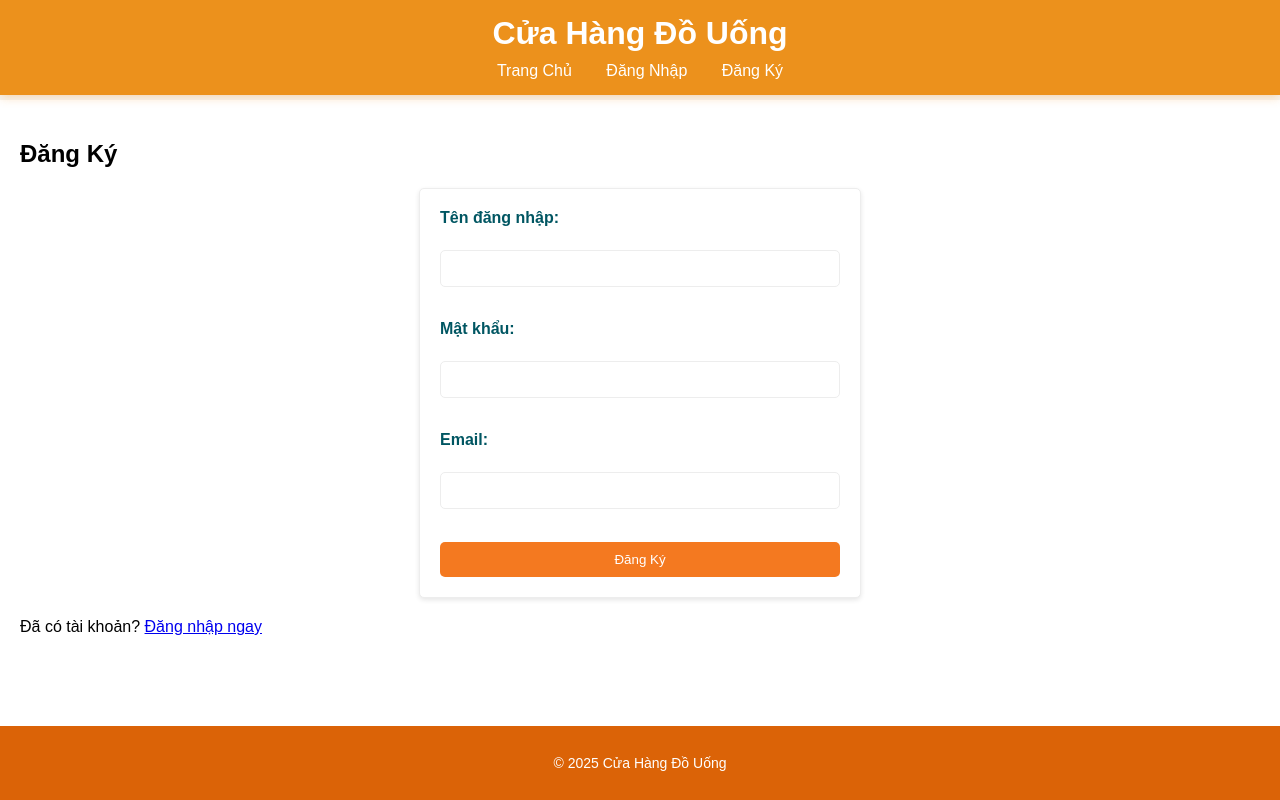
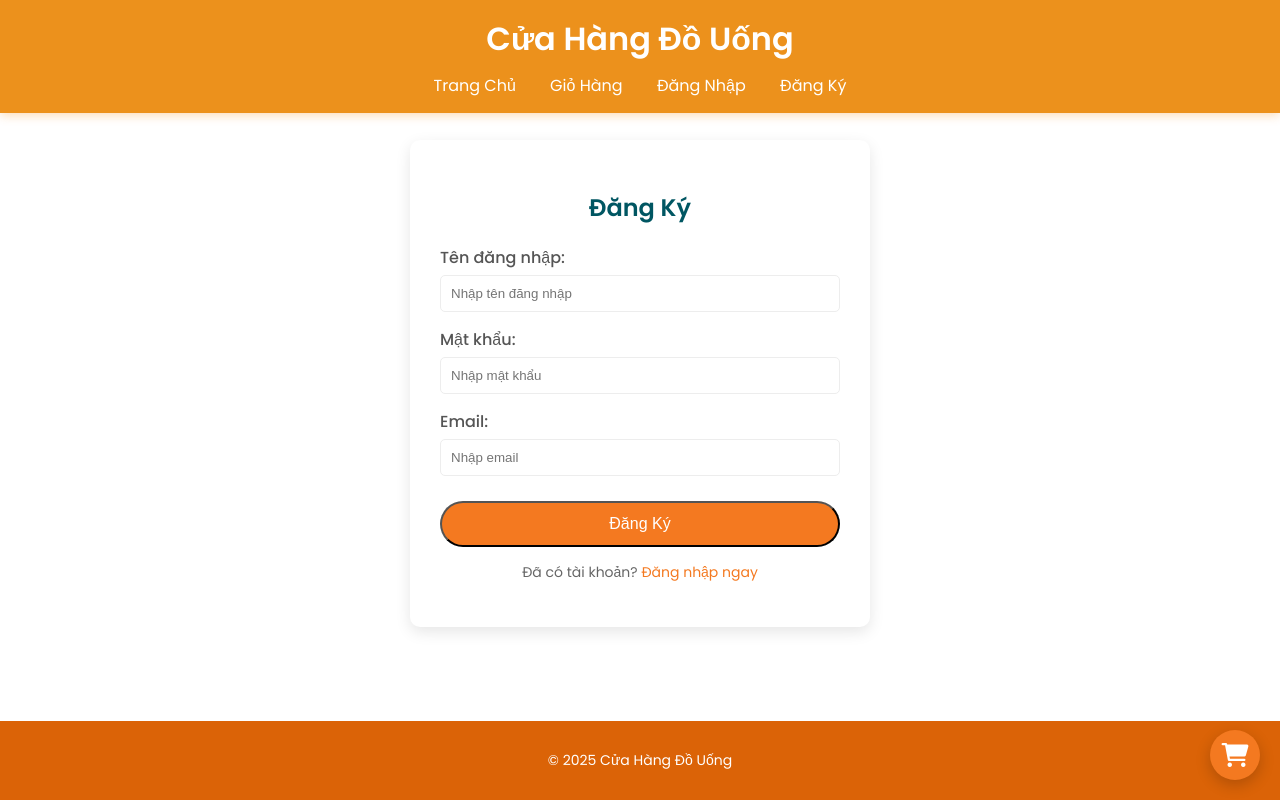
Before and after one commit to nguyenkhanhbh01989/Web_BeverageShop, a PHP site: page /register.php in a window 1280 px wide. Run offline with PHP 8.4, Linux system fonts and the light colour scheme.

Commit message:
cai tien ui/ux login/register

```diff
--- a/assets/css/style.css
+++ b/assets/css/style.css
@@ -258,64 +258,82 @@
 
 /* === Trang Đăng Nhập/Đăng Ký (login.php, register.php) === */
 
-form {
+.auth-container {
     max-width: 400px;
     margin: 20px auto;
-    padding: 20px;
+    padding: 30px;
     background-color: #FFFFFF;
-    border: 1px solid #EDEDED;
-    border-radius: 5px;
-    box-shadow: 0 2px 5px rgba(0, 0, 0, 0.1);
+    border-radius: 10px;
+    box-shadow: 0 5px 15px rgba(0, 0, 0, 0.1);
+    text-align: center;
 }
 
-label {
-    display: block;
-    margin-bottom: 5px;
-    font-weight: bold;
+.auth-container h2 {
     color: #005662;
-    /* Xanh đậm cho nhãn */
+    font-size: 24px;
+    margin-bottom: 20px;
+    font-weight: 600;
 }
 
-input[type="text"],
-input[type="password"],
-input[type="email"] {
+.auth-form label {
+    display: block;
+    text-align: left;
+    margin-bottom: 15px;
+    color: #555;
+    font-weight: 500;
+}
+
+.auth-form input[type="text"],
+.auth-form input[type="password"],
+.auth-form input[type="email"] {
     width: 100%;
     padding: 10px;
-    margin-bottom: 15px;
+    margin-top: 5px;
     border: 1px solid #EDEDED;
     border-radius: 5px;
     box-sizing: border-box;
+    transition: border-color 0.3s ease, box-shadow 0.3s ease;
 }
 
-input[type="text"]:focus,
-input[type="password"]:focus,
-input[type="email"]:focus {
+.auth-form input[type="text"]:focus,
+.auth-form input[type="password"]:focus,
+.auth-form input[type="email"]:focus {
     border-color: #F47920;
+    box-shadow: 0 0 5px rgba(244, 121, 32, 0.5);
     outline: none;
-    box-shadow: 0 0 5px rgba(244, 121, 32, 0.5);
 }
 
-button {
-    background-color: #F47920;
-    color: #FFFFFF;
-    padding: 10px 15px;
-    border: none;
-    border-radius: 5px;
-    cursor: pointer;
+.auth-form .btn-primary {
+    padding: 12px 25px;
+    border-radius: 25px;
+    font-size: 16px;
     width: 100%;
+    margin-top: 10px;
 }
 
-button:hover {
-    background-color: #D95F0E;
-    /* Cam đậm khi hover */
+.auth-link {
+    margin-top: 15px;
+    font-size: 14px;
+    color: #666;
+}
+
+.auth-link a {
+    color: #F47920;
+    text-decoration: none;
+}
+
+.auth-link a:hover {
+    text-decoration: underline;
 }
 
 
-/* Thông báo lỗi */
+/* Responsive cho login.php & register.php */
 
-p[style*="color: red"] {
-    text-align: center;
-    margin-bottom: 15px;
+@media (max-width: 480px) {
+    .auth-container {
+        width: 90%;
+        padding: 20px;
+    }
 }
 
 
--- a/assets/js/script.js
+++ b/assets/js/script.js
@@ -74,12 +74,27 @@
         });
     });
 
+    // login.php & register.php: Thông báo lỗi/thành công
+    const authForm = document.querySelector('.auth-form');
+    if (authForm) {
+        authForm.addEventListener('submit', function() {
+            showToast('Đang xử lý...');
+        });
+
+        const errorMessage = document.querySelector('.error-message');
+        if (errorMessage && errorMessage.getAttribute('data-message')) {
+            const message = errorMessage.getAttribute('data-message');
+            showToast(message);
+        }
+
         const successMessage = document.querySelector('.success-message');
         if (successMessage && successMessage.getAttribute('data-message')) {
             const message = successMessage.getAttribute('data-message');
             showToast(message);
         }
+    }
 
+    // order_history.php: Modal
     const modal = document.getElementById('order-modal');
     const closeModal = document.querySelector('.close-modal');
     const orderDetails = document.getElementById('order-details');
@@ -93,9 +108,11 @@
         });
     });
 
+    if (closeModal) {
         closeModal.addEventListener('click', function() {
             modal.style.display = 'none';
         });
+    }
 
     window.addEventListener('click', function(e) {
         if (e.target === modal) {
@@ -104,7 +121,6 @@
     });
 
     function fetchOrderDetails(orderId) {
-        // Giả lập dữ liệu chi tiết (thay bằng Ajax nếu cần)
         const dummyDetails = `
             <table>
                 <thead>
@@ -117,7 +133,7 @@
             </table>
             <p><strong>Tổng cộng: 95,000 VND</strong></p>
         `;
-        orderDetails.innerHTML = dummyDetails; // Thay bằng Ajax thực tế
+        orderDetails.innerHTML = dummyDetails; // Thay bằng Ajax nếu cần
     }
 
     // Hàm hiển thị toast
@@ -127,11 +143,3 @@
         setTimeout(() => toast.classList.remove('show'), 2000);
     }
 });
-// Hiện tại dùng dữ liệu giả trong fetchOrderDetails.Nếu muốn lấy dữ
-//  liệu thực từ database, cần tạo file PHP(ví dụ: get_order_details.php) và dùng Ajax:
-
-function fetchOrderDetails(orderId) {
-    fetch(`get_order_details.php?id=${orderId}`)
-        .then(response => response.text())
-        .then(data => orderDetails.innerHTML = data);
-}
--- a/register.php
+++ b/register.php
@@ -2,33 +2,39 @@
 session_start();
 include 'includes/db_connect.php';
 
+if (isset($_SESSION['user_id'])) {
+    header("Location: index.php");
+    exit();
+}
+
+$error = '';
+$success = '';
 if (isset($_POST['register'])) {
     $username = $_POST['username'];
-    $password = password_hash($_POST['password'], PASSWORD_DEFAULT); // Mã hóa mật khẩu
+    $password = $_POST['password'];
     $email = $_POST['email'];
-    $role_id = 2; // Vai trò mặc định là customer
 
-    // Kiểm tra xem username hoặc email đã tồn tại chưa
-    $check_stmt = $conn->prepare("SELECT username, email FROM users WHERE username = :username OR email = :email");
-    $check_stmt->execute([':username' => $username, ':email' => $email]);
-    $existing_user = $check_stmt->fetch(PDO::FETCH_ASSOC);
-
-    if ($existing_user) {
-        if ($existing_user['username'] === $username) {
-            $error = "Tên đăng nhập đã tồn tại!";
-        } elseif ($existing_user['email'] === $email) {
-            $error = "Email đã được sử dụng!";
-        }
+    $stmt = $conn->prepare("SELECT username FROM users WHERE username = :username");
+    $stmt->execute([':username' => $username]);
+    if ($stmt->fetch()) {
+        $error = "Tên đăng nhập đã tồn tại!";
     } else {
-        // Thêm người dùng mới vào cơ sở dữ liệu
-        $stmt = $conn->prepare("INSERT INTO users (username, password, email, role_id) VALUES (:username, :password, :email, :role_id)");
+        $stmt = $conn->prepare("INSERT INTO users (username, password, email, role_id)
+                                VALUES (:username, :password, :email, 2)");
         $stmt->execute([
             ':username' => $username,
-            ':password' => $password,
-            ':email' => $email,
-            ':role_id' => $role_id
+            ':password' => password_hash($password, PASSWORD_DEFAULT),
+            ':email' => $email
         ]);
-        $success = "Đăng ký thành công! Vui lòng <a href='login.php'>đăng nhập</a>.";
+        $success = "Đăng ký thành công! Vui lòng đăng nhập.";
+    }
+}
+
+// Tính tổng số lượng sản phẩm trong giỏ
+$cart_count = 0;
+if (!empty($_SESSION['cart'])) {
+    foreach ($_SESSION['cart'] as $item) {
+        $cart_count += $item['quantity'];
     }
 }
 ?>
@@ -40,44 +46,61 @@
     <meta name="viewport" content="width=device-width, initial-scale=1.0">
     <title>Đăng Ký - Cửa Hàng Đồ Uống</title>
     <link rel="stylesheet" href="assets/css/style.css">
+    <link href="https://fonts.googleapis.com/css2?family=Poppins:wght@400;500;600&display=swap" rel="stylesheet">
+    <link rel="stylesheet" href="https://cdnjs.cloudflare.com/ajax/libs/font-awesome/6.0.0-beta3/css/all.min.css">
 </head>
 <body>
     <header>
         <h1>Cửa Hàng Đồ Uống</h1>
         <nav>
             <a href="index.php">Trang Chủ</a>
+            <a href="cart.php">Giỏ Hàng</a>
             <a href="login.php">Đăng Nhập</a>
             <a href="register.php">Đăng Ký</a>
         </nav>
     </header>
 
     <main>
-        <h2>Đăng Ký</h2>
-        <?php
-        if (isset($error)) {
-            echo "<p style='color: red;'>$error</p>";
-        }
-        if (isset($success)) {
-            echo "<p style='color: green;'>$success</p>";
-        }
-        ?>
-        <form method="POST" action="">
-            <label for="username">Tên đăng nhập:</label><br>
-            <input type="text" id="username" name="username" required><br><br>
+        <div class="auth-container">
+            <h2>Đăng Ký</h2>
+            <?php if ($error): ?>
+                <p class="error-message" style="display: none;" data-message="<?php echo htmlspecialchars($error); ?>"></p>
+            <?php endif; ?>
+            <?php if ($success): ?>
+                <p class="success-message" style="display: none;" data-message="<?php echo htmlspecialchars($success); ?>"></p>
+            <?php endif; ?>
+            <form method="POST" action="" class="auth-form">
+                <label>
+                    Tên đăng nhập:
+                    <input type="text" name="username" required placeholder="Nhập tên đăng nhập">
+                </label>
+                <label>
+                    Mật khẩu:
+                    <input type="password" name="password" required placeholder="Nhập mật khẩu">
+                </label>
+                <label>
+                    Email:
+                    <input type="email" name="email" required placeholder="Nhập email">
+                </label>
+                <button type="submit" name="register" class="btn-primary">Đăng Ký</button>
+            </form>
+            <p class="auth-link">Đã có tài khoản? <a href="login.php">Đăng nhập ngay</a></p>
+        </div>
+    </main>
 
-            <label for="password">Mật khẩu:</label><br>
-            <input type="password" id="password" name="password" required><br><br>
+    <a href="cart.php" class="cart-icon">
+        <i class="fas fa-shopping-cart"></i>
+        <?php if ($cart_count > 0): ?>
+            <span class="badge"><?php echo $cart_count; ?></span>
+        <?php endif; ?>
+    </a>
 
-            <label for="email">Email:</label><br>
-            <input type="email" id="email" name="email" required><br><br>
-
-            <button type="submit" name="register">Đăng Ký</button>
-        </form>
-        <p>Đã có tài khoản? <a href="login.php">Đăng nhập ngay</a></p>
-    </main>
+    <div class="toast" id="toast"></div>
 
     <footer>
         <p>© 2025 Cửa Hàng Đồ Uống</p>
     </footer>
+
+    <script src="assets/js/script.js"></script>
 </body>
 </html>
```
Also changed, not shown: login.php (+74 -45 lines). Lines whose indentation alone changed are shown as unchanged.
